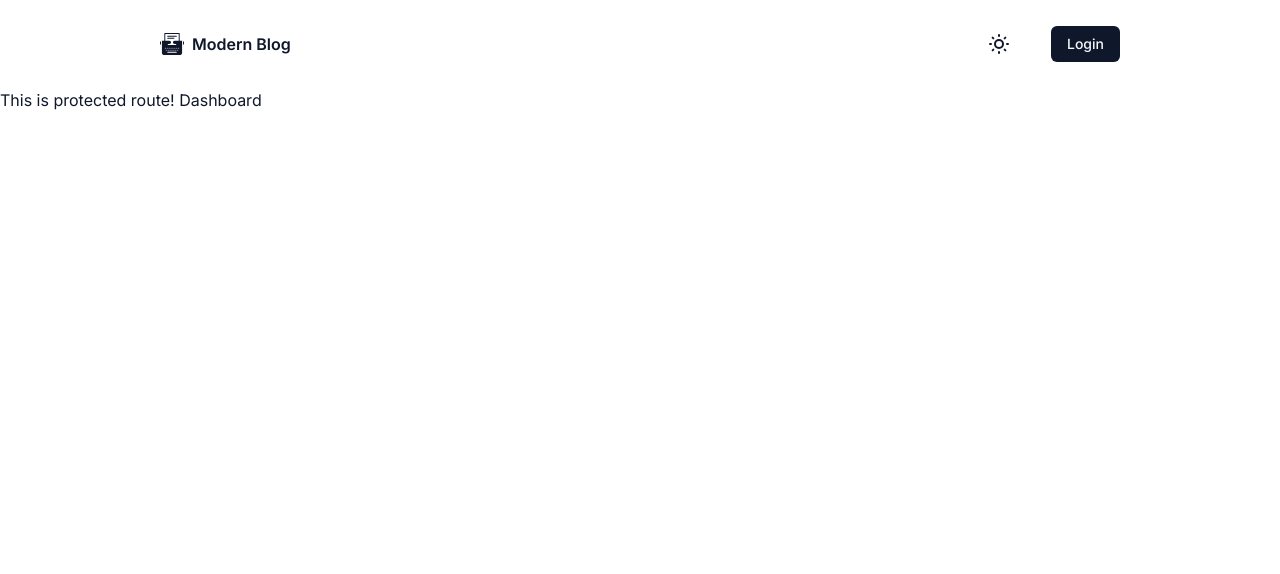
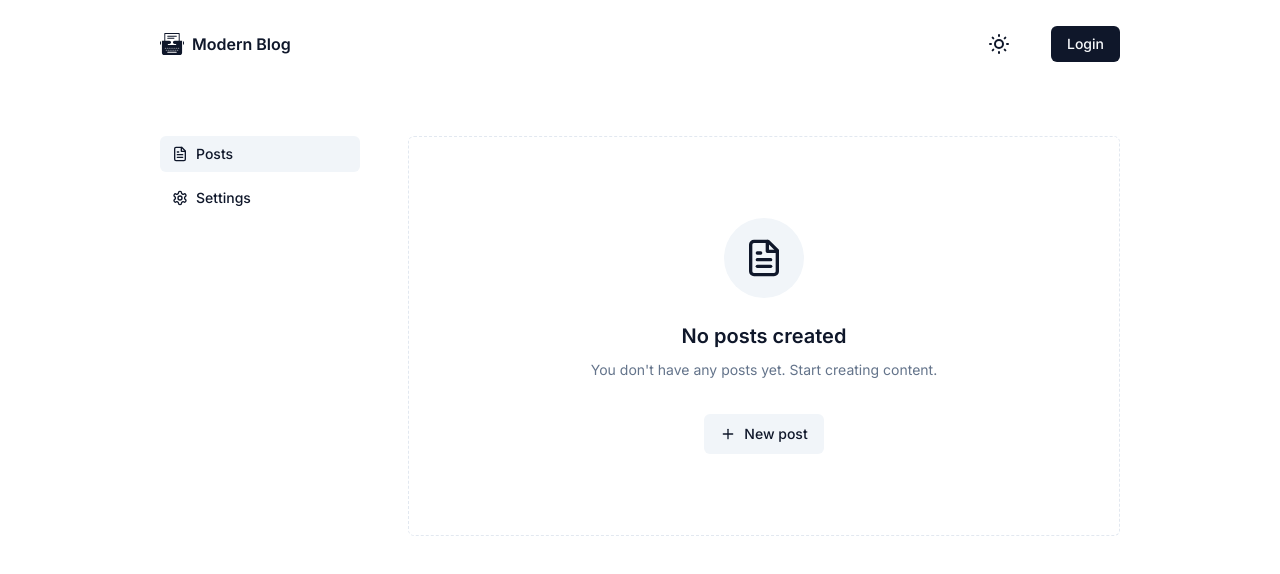
Before and after one commit to miljan-code/blog-app-demo, a Next.js app: page /dashboard in a window 1280 px wide. Shown: the top 574 px of the page. Built offline with nearby package versions, Linux system fonts and the light colour scheme; no server answers.

Commit message:
feat: dashboard page

```diff
--- /dev/null
+++ b/app/(dashboard)/dashboard/layout.tsx
@@ -0,0 +1,23 @@
+import { DashboardNav } from '@/components/dashboard-nav';
+import { dashboardConfig } from '@/config/dashboard';
+
+interface DashboardLayoutProps {
+  children: React.ReactNode;
+}
+
+const DashboardLayout = ({ children }: DashboardLayoutProps) => {
+  return (
+    <section className="py-6 md:py-8 lg:py-12">
+      <div className="px-8 mx-auto max-w-5xl grid gap-12 md:grid-cols-[200px_1fr]">
+        <aside className="hidden md:flex flex-col w-[200px]">
+          <DashboardNav items={dashboardConfig.nav} />
+        </aside>
+        <main className="flex w-full flex-1 flex-col overflow-hidden">
+          {children}
+        </main>
+      </div>
+    </section>
+  );
+};
+
+export default DashboardLayout;
--- a/app/(dashboard)/dashboard/page.tsx
+++ b/app/(dashboard)/dashboard/page.tsx
@@ -1,5 +1,21 @@
+import { EmptyPlaceholder } from '@/components/empty-placeholder';
+import { NewPostButton } from '@/components/new-post-button';
+import { buttonVariants } from '@/components/ui/button';
+import { cn } from '@/lib/utils';
+
 const DashboardPage = () => {
-  return <div>This is protected route! Dashboard</div>;
+  const posts = []; // temp
+
+  return (
+    <EmptyPlaceholder>
+      <EmptyPlaceholder.Icon name="file" />
+      <EmptyPlaceholder.Title>No posts created</EmptyPlaceholder.Title>
+      <EmptyPlaceholder.Description>
+        You don&apos;t have any posts yet. Start creating content.
+      </EmptyPlaceholder.Description>
+      <NewPostButton className={cn(buttonVariants({ variant: 'secondary' }))} />
+    </EmptyPlaceholder>
+  );
 };
 
 export default DashboardPage;
--- /dev/null
+++ b/app/(dashboard)/dashboard/settings/page.tsx
@@ -0,0 +1,5 @@
+const SettingsPage = () => {
+  return <div>SettingsPage</div>;
+};
+
+export default SettingsPage;
--- /dev/null
+++ b/components/dashboard-nav.tsx
@@ -0,0 +1,42 @@
+'use client';
+
+import Link from 'next/link';
+import { usePathname } from 'next/navigation';
+import { cn } from '@/lib/utils';
+import { Icons } from '@/components/icons';
+import type { DashboardNavItem } from '@/types';
+
+interface DashboardNavProps {
+  items: DashboardNavItem[];
+}
+
+export const DashboardNav = ({ items }: DashboardNavProps) => {
+  const path = usePathname();
+
+  if (!items?.length) {
+    return null;
+  }
+
+  return (
+    <nav className="grid items-start gap-2">
+      {items.map(item => {
+        const Icon = Icons[item.icon];
+        return (
+          item.href && (
+            <Link key={item.title} href={item.href}>
+              <span
+                className={cn(
+                  'group flex items-center rounded-md px-3 py-2 text-sm font-medium hover:bg-accent hover:text-accent-foreground',
+                  path === item.href ? 'bg-accent' : 'transparent'
+                )}
+              >
+                <Icon className="mr-2 h-4 w-4" />
+                <span>{item.title}</span>
+              </span>
+            </Link>
+          )
+        );
+      })}
+    </nav>
+  );
+};
--- /dev/null
+++ b/components/empty-placeholder.tsx
@@ -0,0 +1,79 @@
+import * as React from 'react';
+
+import { cn } from '@/lib/utils';
+import { Icons } from '@/components/icons';
+
+interface EmptyPlaceholderProps extends React.HTMLAttributes<HTMLDivElement> {}
+
+export function EmptyPlaceholder({
+  className,
+  children,
+  ...props
+}: EmptyPlaceholderProps) {
+  return (
+    <div
+      className={cn(
+        'flex min-h-[400px] flex-col items-center justify-center rounded-md border border-dashed p-8 text-center animate-in fade-in-50',
+        className
+      )}
+      {...props}
+    >
+      <div className="mx-auto flex max-w-[420px] flex-col items-center justify-center text-center">
+        {children}
+      </div>
+    </div>
+  );
+}
+
+interface EmptyPlaceholderIconProps
+  extends Partial<React.SVGProps<SVGSVGElement>> {
+  name: keyof typeof Icons;
+}
+
+EmptyPlaceholder.Icon = function EmptyPlaceHolderIcon({
+  name,
+  className,
+  ...props
+}: EmptyPlaceholderIconProps) {
+  const Icon = Icons[name];
+
+  if (!Icon) {
+    return null;
+  }
+
+  return (
+    <div className="flex h-20 w-20 items-center justify-center rounded-full bg-muted">
+      <Icon className={cn('h-10 w-10', className)} {...props} />
+    </div>
+  );
+};
+
+interface EmptyPlacholderTitleProps
+  extends React.HTMLAttributes<HTMLHeadingElement> {}
+
+EmptyPlaceholder.Title = function EmptyPlaceholderTitle({
+  className,
+  ...props
+}: EmptyPlacholderTitleProps) {
+  return (
+    <h2 className={cn('mt-6 text-xl font-semibold', className)} {...props} />
+  );
+};
+
+interface EmptyPlacholderDescriptionProps
+  extends React.HTMLAttributes<HTMLParagraphElement> {}
+
+EmptyPlaceholder.Description = function EmptyPlaceholderDescription({
+  className,
+  ...props
+}: EmptyPlacholderDescriptionProps) {
+  return (
+    <p
+      className={cn(
+        'mb-8 mt-2 text-center text-sm font-normal leading-6 text-muted-foreground',
+        className
+      )}
+      {...props}
+    />
+  );
+};
--- a/components/new-post-button.tsx
+++ b/components/new-post-button.tsx
@@ -1,13 +1,27 @@
 'use client';
 
-import Link from 'next/link';
+import { useState } from 'react';
 import { cn } from '@/lib/utils';
 import { buttonVariants } from '@/components/ui/button';
+import { Icons } from '@/components/icons';
 
-export const NewPostButton = () => {
+interface NewPostButtonProps extends React.HTMLAttributes<HTMLButtonElement> {}
+
+export const NewPostButton = ({ className, ...props }: NewPostButtonProps) => {
+  const [isLoading, setIsLoading] = useState(false);
+
   return (
-    <Link href="/posts" className={cn(buttonVariants({ size: 'sm' }), 'px-4')}>
+    <button
+      className={cn(buttonVariants({ size: 'sm' }), 'px-4', className)}
+      disabled={isLoading}
+      {...props}
+    >
+      {isLoading ? (
+        <Icons.loader className="h-4 w-4 animate-spin mr-2" />
+      ) : (
+        <Icons.plus className="h-4 w-4 mr-2" />
+      )}
       New post
-    </Link>
+    </button>
   );
 };
--- /dev/null
+++ b/config/dashboard.ts
@@ -0,0 +1,16 @@
+import { DashboardConfig } from '@/types';
+
+export const dashboardConfig: DashboardConfig = {
+  nav: [
+    {
+      title: 'Posts',
+      href: '/dashboard',
+      icon: 'file',
+    },
+    {
+      title: 'Settings',
+      href: '/dashboard/settings',
+      icon: 'settings',
+    },
+  ],
+};
```
Also changed, not shown: components/icons.tsx (+12 -1 lines), types/index.d.ts (added, +11 -0 lines).
